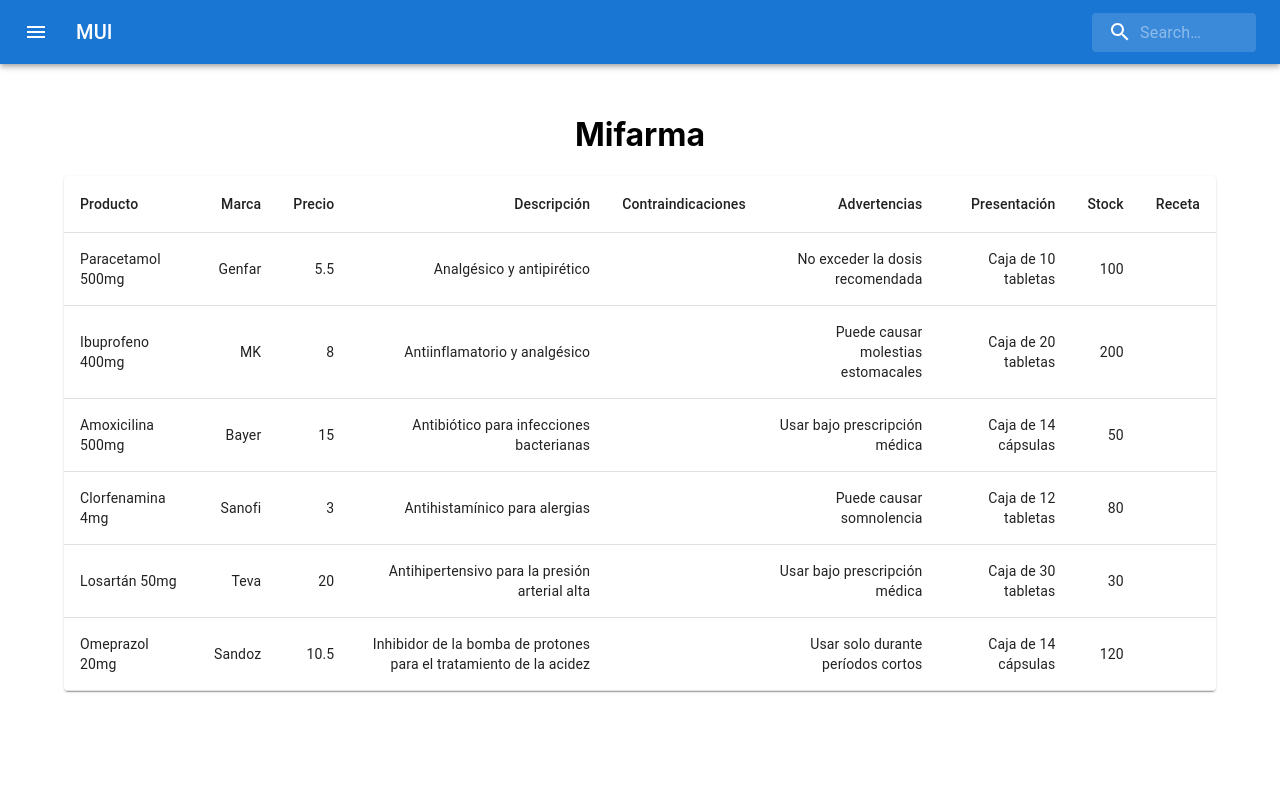
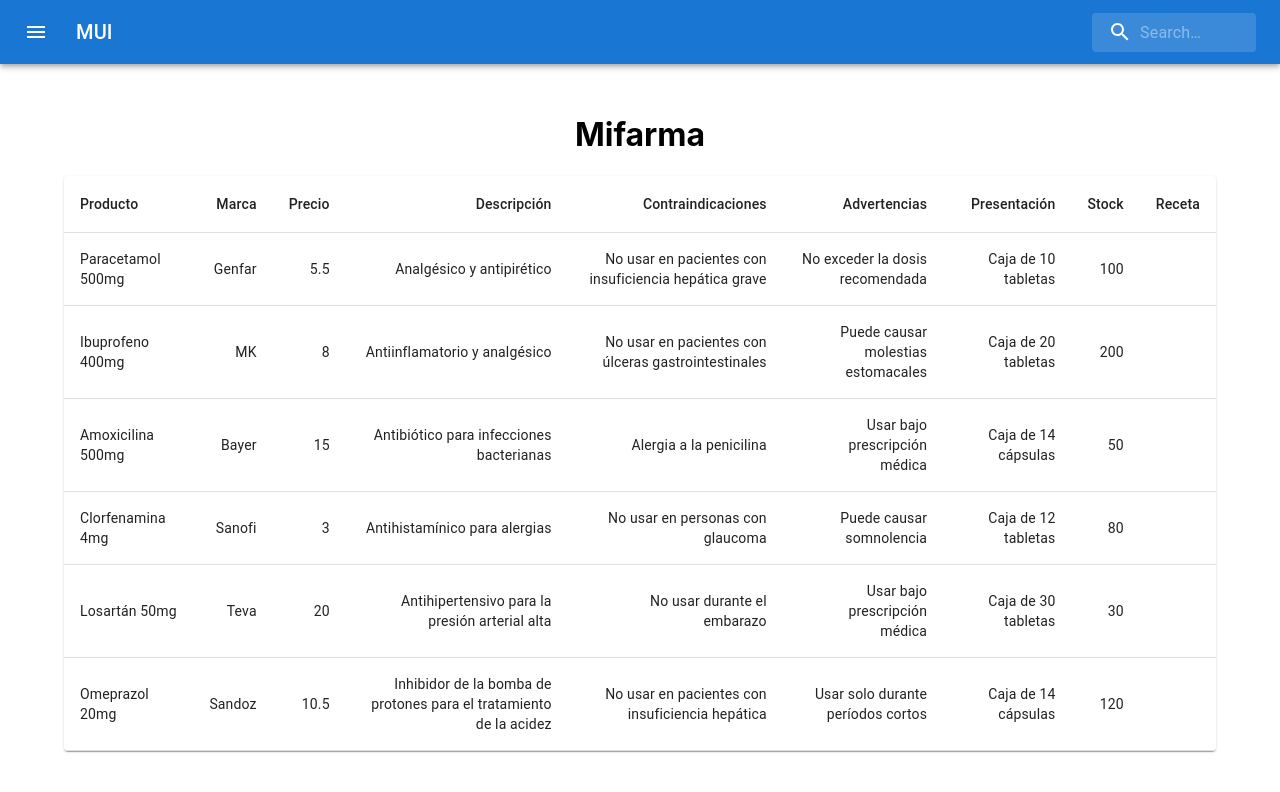
Before and after one commit to MarceCZ/SOFT2_TrabajoIntegrador, a React (Create React App) app: page /mainbusiness in a window 1280 px wide. Shown: the top 792 px of the page. Built offline with nearby package versions, Linux system fonts and the light colour scheme.

Commit message:
Tabla (ander)

```diff
--- a/src/components/FilaTablaProducto.jsx
+++ b/src/components/FilaTablaProducto.jsx
@@ -11,7 +11,7 @@ const Fila = ({ data }) => {
       <TableCell align="right">{data.marca}</TableCell>
       <TableCell align="right">{data.precio}</TableCell>
       <TableCell align="right">{data.descripcion}</TableCell>
-      <TableCell align="right">{data.contraindiciones}</TableCell>
+      <TableCell align="right">{data.contraindicaciones}</TableCell>
       <TableCell align="right">{data.advertencias}</TableCell>
       <TableCell align="right">{data.presentacion}</TableCell>
       <TableCell align="right">{data.stock}</TableCell>
```
